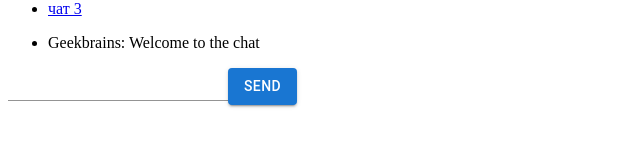
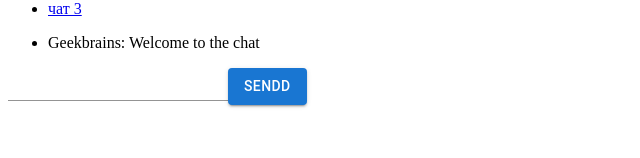
Before and after one commit to AndreyOsipuk/GB_1756, a React app: page /chats/1 in a window 1280 px wide. Shown: the part 122-280 px from the top of the page, without its empty margins (0-640 px from the left). Built offline with nearby package versions, Linux system fonts and the light colour scheme.

Commit message:
add coverage

```diff
--- a/src/components/Form/Form.tsx
+++ b/src/components/Form/Form.tsx
@@ -26,7 +26,7 @@ export const Form: FC<FormProps> = ({ addMessage }) => {
       <Input value={text} onChange={(ev) => setText(ev.target.value)} />
 
       <Button variant="contained" type="submit">
-        Send
+        Sendd
       </Button>
     </form>
   );
```
Also changed, not shown: 2 other files (tests, documents, lock files or other folders).
